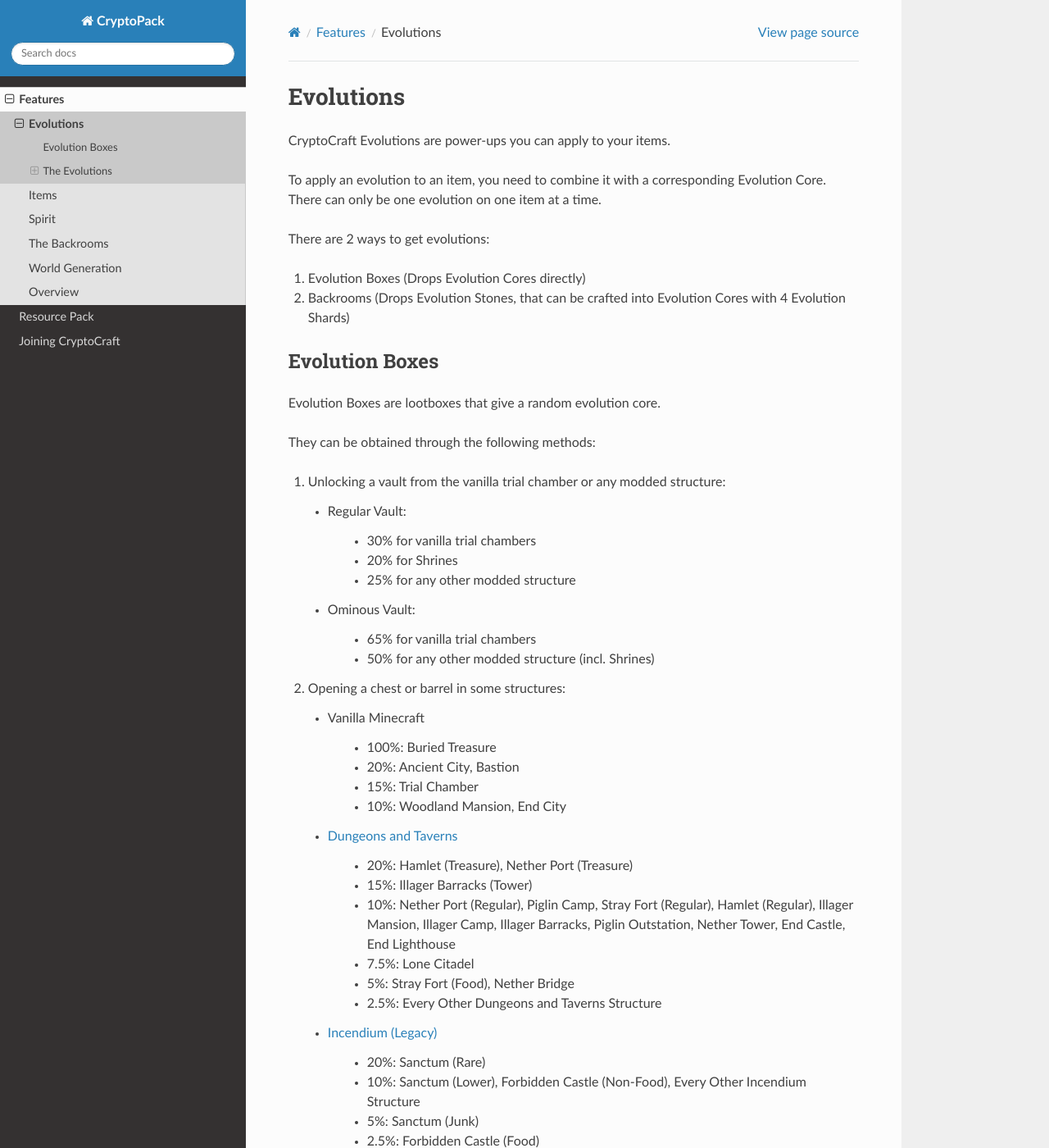
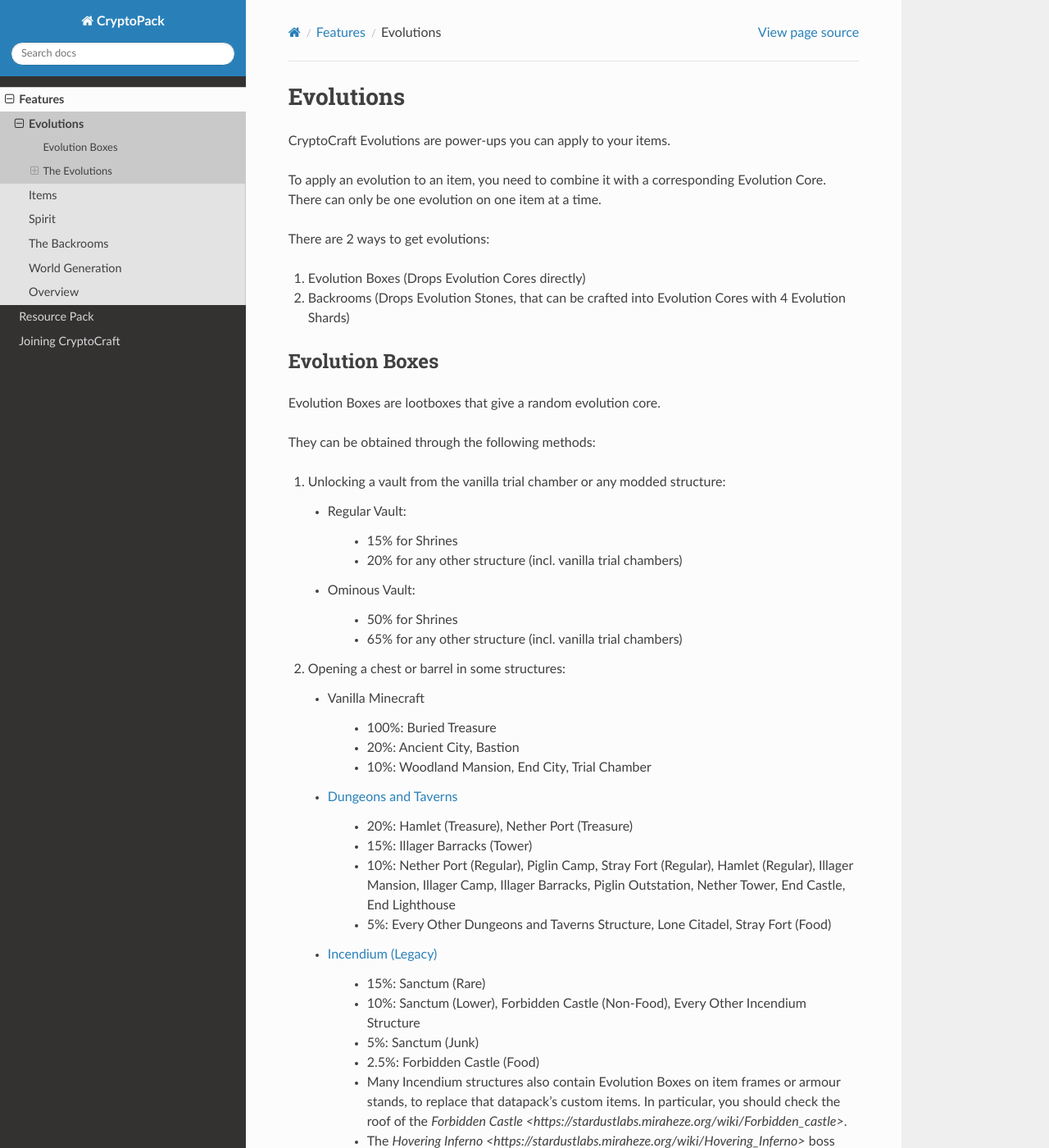
Before and after one commit to Shwabbaa/cryptopack-docs, a Sphinx documentation site: the page built from docs/source/features/evolutions.rst, in a window 1280 px wide and 1400 px high. Shown: the whole window at 82% size. Built offline with Sphinx 7.4.7 and the Read the Docs theme 3.1.0, drawn with Linux system fonts in a browser that asks for light colours; pages that are not in the unit, such as notebooks, are missing from menus.

Commit message:
Update vault unlocking and chest opening probabilities

```diff
--- a/docs/source/features/evolutions.rst
+++ b/docs/source/features/evolutions.rst
@@ -21,17 +21,15 @@
 
    * Regular Vault:
 
-      * 30% for vanilla trial chambers
+      * 15% for Shrines
 
-      * 20% for Shrines
-
-      * 25% for any other modded structure
+      * 20% for any other structure (incl. vanilla trial chambers)
 
    * Ominous Vault:
 
-      * 65% for vanilla trial chambers
+      * 50% for Shrines
 
-      * 50% for any other modded structure (incl. Shrines)
+      * 65% for any other structure (incl. vanilla trial chambers)
 
 #. Opening a chest or barrel in some structures:
 
@@ -53,15 +49,11 @@
 
       * 10%: Nether Port (Regular), Piglin Camp, Stray Fort (Regular), Hamlet (Regular), Illager Mansion, Illager Camp, Illager Barracks, Piglin Outstation, Nether Tower, End Castle, End Lighthouse
 
-      * 7.5%: Lone Citadel
-
-      * 5%: Stray Fort (Food), Nether Bridge
-
-      * 2.5%: Every Other Dungeons and Taverns Structure
+      * 5%: Every Other Dungeons and Taverns Structure, Lone Citadel, Stray Fort (Food)
 
    * `Incendium (Legacy) <https://stardustlabs.miraheze.org/wiki/Incendium#Structures>`__
 
-      * 20%: Sanctum (Rare)
+      * 15%: Sanctum (Rare)
 
       * 10%: Sanctum (Lower), Forbidden Castle (Non-Food), Every Other Incendium Structure
 
```
Also changed, not shown: other parts of docs/source/features/evolutions.rst (+1 -3 lines).
